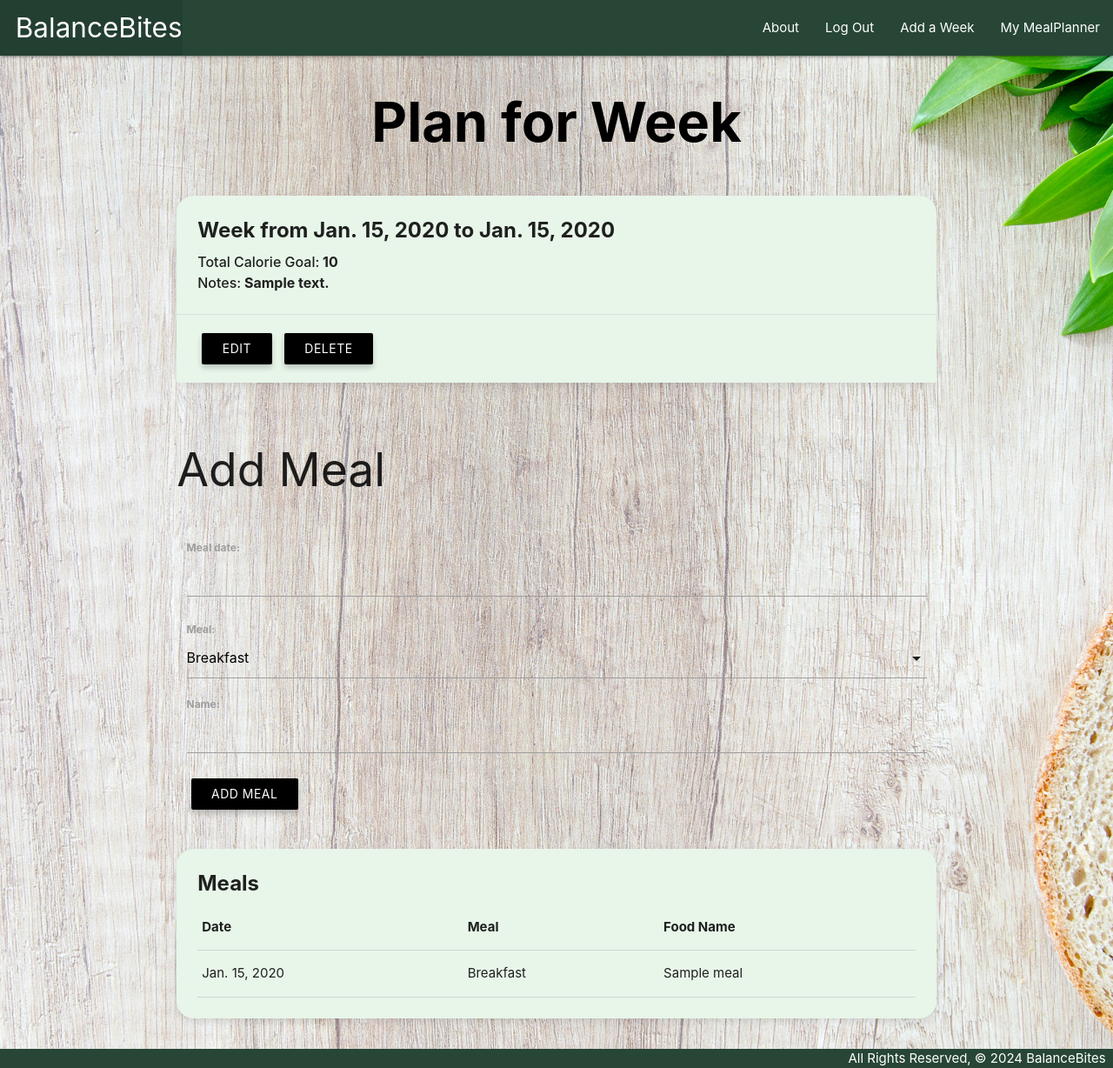
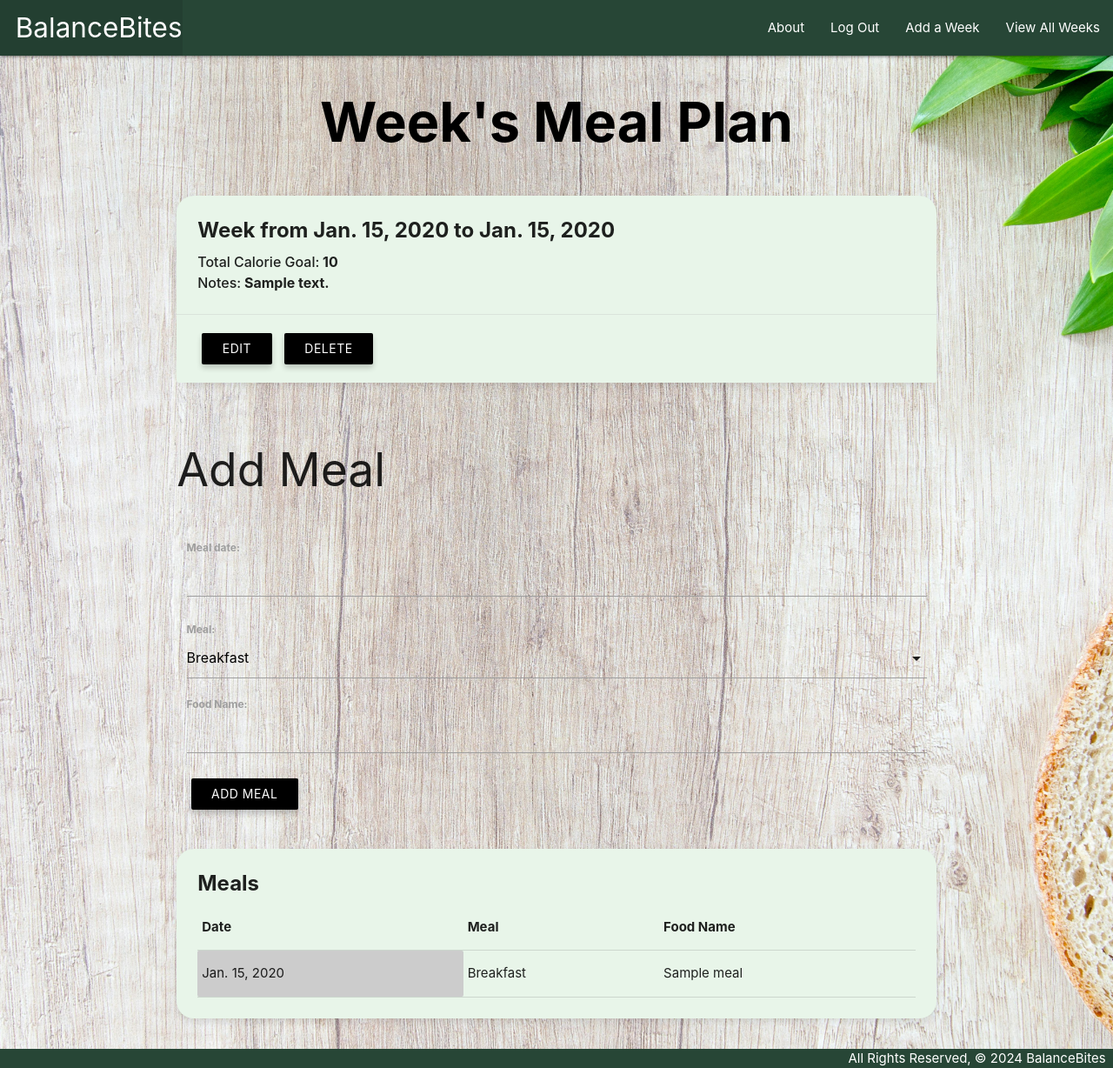
Before and after one commit to vidhipatel1999/foodplanner, a Django app: page /weeks/1/ in a window 1280 px wide. Shown: the whole page at 87% size. Run offline with Django 4.2, Linux system fonts and the light colour scheme; a user stored in the database is signed in; tables that the repository leaves empty hold one stand-in row (values such as "Sample post").

Commit message:
Add hue overlay to highlight current vs past meal dates

```diff
--- a/main_app/forms.py
+++ b/main_app/forms.py
@@ -5,3 +5,6 @@ class MealForm(ModelForm):
     class Meta:
         model = Meal
         fields = ('date', 'meal', 'name')
+        labels = {
+            'name': 'Food Name'
+        }
--- a/main_app/static/css/style.css
+++ b/main_app/static/css/style.css
@@ -7,16 +7,16 @@ body {
     background-position: center;
 }
 
-  main {
+main {
     flex: 1 0 auto;
   }
 
-  footer.page-footer {
+footer.page-footer {
     padding-top: 0;
     text-align: right;
   }
 
-  h1 {
+h1 {
     font-weight: bold;
 }
 
@@ -123,3 +123,11 @@ p {
 .week-card:hover .card-content {
   transform: scale(1);
 }
+
+.current-date {
+  background-color: #ccffcc; /* Light green hue */
+}
+
+.previous-date {
+  background-color: #cccccc; /* Light grey hue */
+}
--- a/main_app/templates/base.html
+++ b/main_app/templates/base.html
@@ -30,7 +30,7 @@
           {% if user.is_authenticated %}
             <li><a href="{% url 'logout' %}">Log Out</a></li>
             <li><a href="{% url 'weeks_create' %}">Add a Week</a></li>
-            <li><a href="{% url 'index' %}">My MealPlanner</a></li>
+            <li><a href="{% url 'index' %}">View All Weeks</a></li>
           {% else %}
             <li><a href="{% url 'signup' %}">Sign Up</a></li>
             <li><a href="{% url 'login' %}">Log In</a></li>
--- a/main_app/templates/weeks/detail.html
+++ b/main_app/templates/weeks/detail.html
@@ -1,7 +1,7 @@
 {% extends 'base.html' %}
 
 {% block content %}
-<h1 class="header center black-text">Plan for Week</h1>
+<h1 class="header center black-text">Week's Meal Plan</h1>
 
 <div class="row">
     <div class="col s12">
@@ -21,7 +21,7 @@
 
 <div class="row">
     <div class="col s12">
-        <!-- Removed the card around Add Meal -->
+
         <h2 class="header">Add Meal</h2>
         <form action="{% url 'add_meal' week.id %}" method="POST" class="col s12">
             {% csrf_token %}
@@ -47,7 +47,8 @@
                         <tbody>
                             {% for meal in week.meal_set.all %}
                             <tr>
-                            <td>{{ meal.date }}</td>
+                                <!-- Conditionally render the class attribute based on the date comparison -->
+                                <td class="{% if meal.date == now.date %}current-date{% else %}previous-date{% endif %}">{{ meal.date }}</td>
                                 <td>{{ meal.get_meal_display }}</td>
                                 <td>{{ meal.name }}</td>
                             </tr>
--- a/main_app/templates/weeks/index.html
+++ b/main_app/templates/weeks/index.html
@@ -1,7 +1,7 @@
 {% extends 'base.html' %}
 
 {% block content %}
-<h1>Week List</h1>
+<h1>My Weeks</h1>
 
 <div class="week-list">
     {% for week in weeks %}
--- a/main_app/views.py
+++ b/main_app/views.py
@@ -6,6 +6,7 @@ from django.contrib.auth.forms import UserCreationForm
 from .models import Week
 from django.views.generic.edit import CreateView, UpdateView, DeleteView
 from .forms import MealForm
+from datetime import datetime
 
 @login_required
 def logout_view(request):
@@ -45,12 +46,14 @@ def weeks_index(request):
   })
 
 def weeks_detail(request, week_id):
-  week = Week.objects.get(id=week_id)
-  meal_form = MealForm()
-  return render(request, 'weeks/detail.html', {
-    'week': week,
-    'meal_form': meal_form
-  })
+    week = Week.objects.get(id=week_id)
+    meal_form = MealForm()
+    now = datetime.now()  # Get the current date and time
+    return render(request, 'weeks/detail.html', {
+        'week': week,
+        'meal_form': meal_form,
+        'now': now  # Pass the current datetime to the template
+    })
 
 def add_meal(request, week_id):
     # access form field input values
```
Also changed, not shown: main_app/templates/meal_calendar.html (added, +35 -0 lines). Lines whose indentation alone changed are shown as unchanged.
